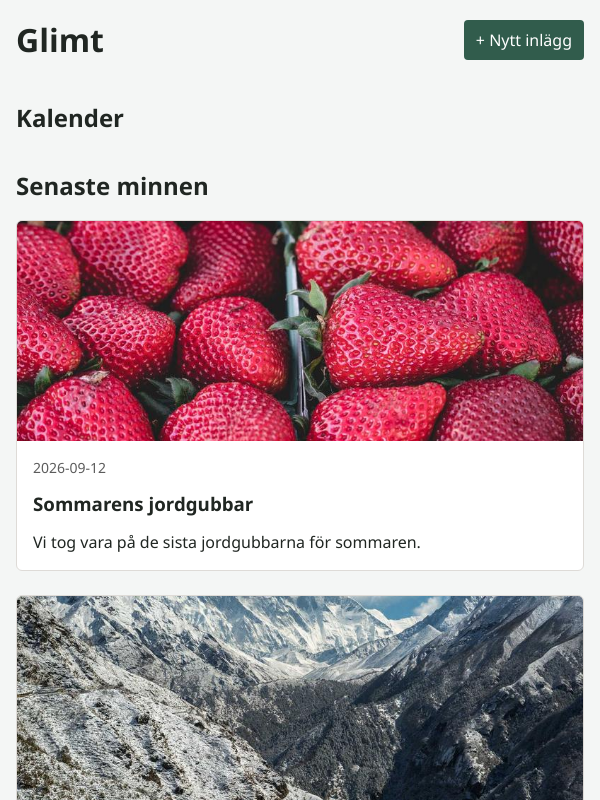
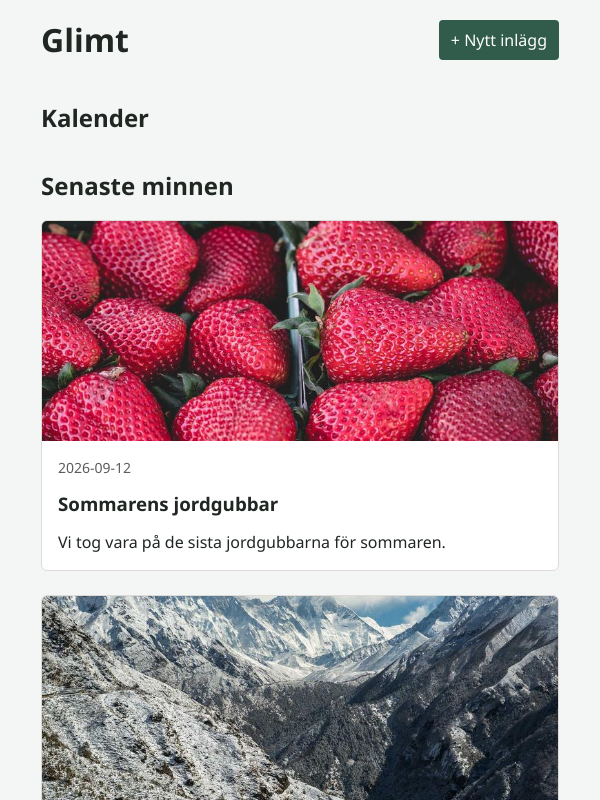
Before and after one commit to danielaldemir79/glimt-frontend, a React (Vite) app: page / in a window 600 px wide. Shown: the top 800 px of the page. Built offline with nearby package versions, Linux system fonts and the light colour scheme.

Commit message:
Justerar bredden i enkolumnsläget

```diff
--- a/src/App.css
+++ b/src/App.css
@@ -46,6 +46,13 @@
   margin-bottom: 16px;
 }
 
+@media (min-width: 560px) and (max-width: 767px) {
+  .site-header,
+  .main-content {
+    max-width: 550px;
+  }
+}
+
 @media (min-width: 768px) {
   .site-header {
     padding: 24px;
--- a/src/components/MemoryCard.css
+++ b/src/components/MemoryCard.css
@@ -4,6 +4,7 @@
   background-color: #ffffff;
   border: 1px solid #dedbd7;
   border-radius: 6px;
+  max-width: 520px;
 }
 
 .memory-card img {
@@ -29,9 +30,3 @@
   color: #5c5c5c;
   font-size: 14px;
 }
-
-@media (min-width: 768px) {
-  .memory-card {
-    max-width: 520px;
-  }
-}
```
